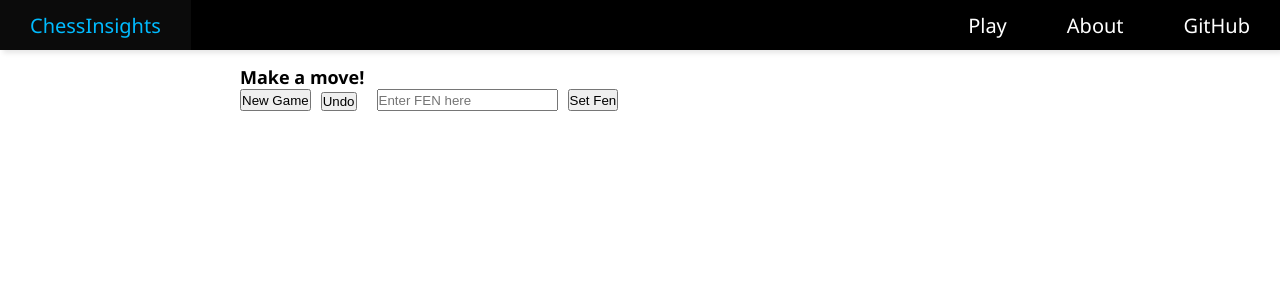
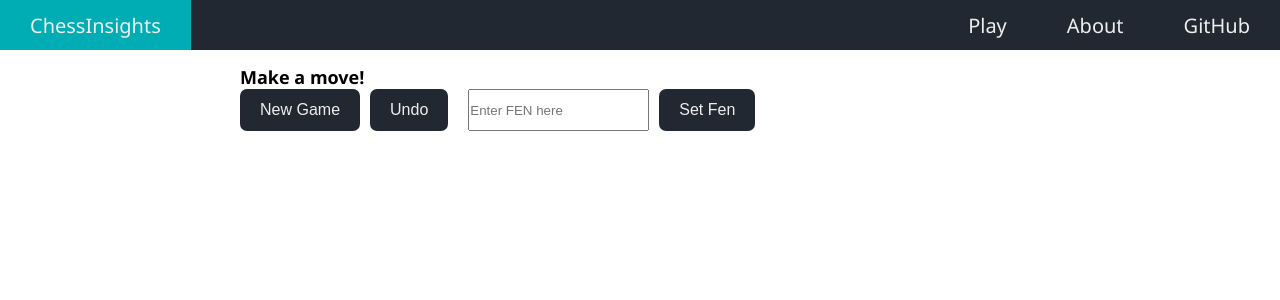
Before and after one commit to gknudtson/ChessInsights, a Flask app: template src/chess_insights/api/templates/play.html in a window 1280 px wide. Shown: the top 300 px of the page. Run offline with Flask 3, Linux system fonts and the light colour scheme; the template is opened without the code that fills it: most values are stand-ins (such as "Sample title", 1, 10 or a date in 2020); some libraries are stand-ins or nearby versions.

Commit message:
Update styles and add button style

```diff
--- /dev/null
+++ b/src/chess_insights/api/static/buttons.css
@@ -0,0 +1,28 @@
+button {
+    padding: 12px 20px;
+    font-size: 16px;
+
+    border: none;
+    border-radius: 7px;
+    background-color: #222831;
+    color: #EEEEEE;
+    cursor: pointer;
+    transition: all 0.2s ease-in-out;
+}
+/* Primary */
+button.btn-primary {
+
+}
+
+button.btn-primary:hover {
+    background-color: #00ADB5;
+}
+
+/* Danger */
+button.btn-danger {
+
+}
+
+button.btn-danger:hover {
+    background-color: #c82333;
+}
--- a/src/chess_insights/api/static/main.css
+++ b/src/chess_insights/api/static/main.css
@@ -1,3 +1,5 @@
+@import "buttons.css";
+
 * {
     margin: 0;
     padding: 0;
@@ -6,12 +8,12 @@
 body {
     min-height: 100vh;
     font-family: 'Segoe UI', Tahoma, Geneva, Verdana, sans-serif;
+    background-color: #393E46;
 }
 
 nav {
     width: 100%;
-    background-color: rgba(0, 0, 0, 1);
-    box-shadow: 3px 3px 5px rgba(0, 0, 0, 0.1);
+    background-color: #222831;
 }
 
 nav ul {
@@ -31,13 +33,13 @@ nav a {
     text-decoration: none;
     display: flex;
     align-items: center;
-    color: white;
+    color: #EEEEEE;
     font-size: 20px;
 }
 
 nav a:hover {
-    background-color: rgba(59, 59, 59, 0.2);
-    color: #00bbff;
+    background-color: #00ADB5;
+    color: #EEEEEE;
 }
 nav li:first-child{
     margin-right: auto;
@@ -49,7 +51,7 @@ nav li:first-child{
     height: 100vh;
     width: 250px;
     z-index: 999;
-    background-color: rgba(0, 0, 0, 0.8);
+    background-color: rgba(34, 40, 49, 0.8);
     backdrop-filter: blur(10px);
     box-shadow: -10px 0 10px rgba(0, 0, 0, 0.1);
     display: none;
```
